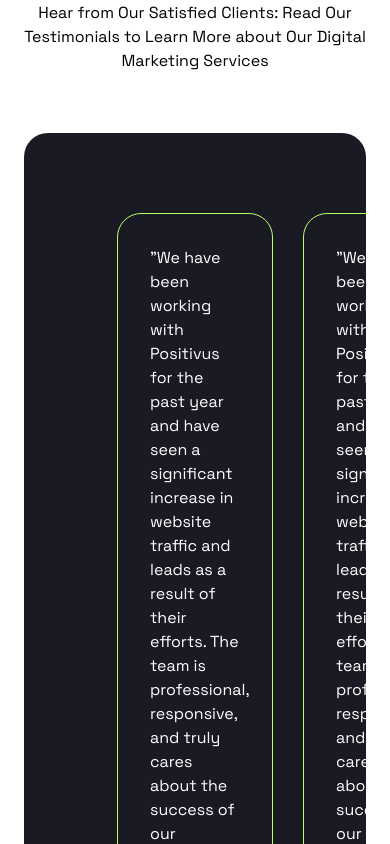
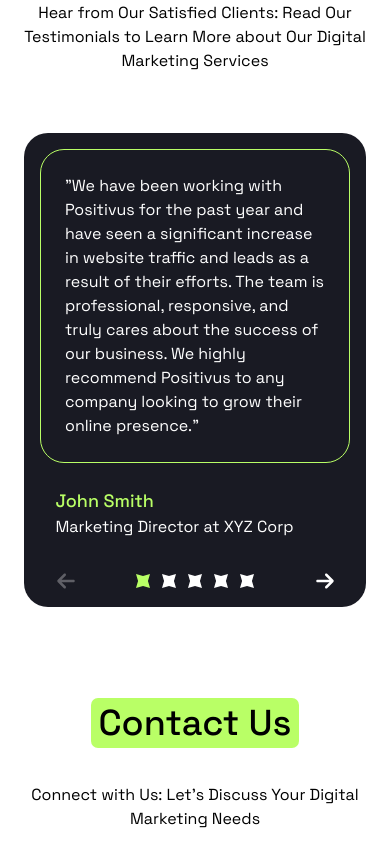
Before and after one commit to smpatel-en/positivus, a React (Vite) app: page / in a window 390 px wide. Shown: the part 9940-10784 px from the top of the page. Built offline with nearby package versions, Linux system fonts and the light colour scheme.

Commit message:
fix: Update deployment script in package.json and adjust Swiper imports in Testimonials and index.css

```diff
--- a/package.json
+++ b/package.json
@@ -10,7 +10,7 @@
     "lint": "eslint .",
     "preview": "vite preview",
     "predeploy": "npm run build",
-    "deploy": "gh-pages -d build"
+    "deploy": "gh-pages -d dist"
   },
   "dependencies": {
     "@tailwindcss/vite": "^4.1.16",
--- a/src/components/generic/sections/Testimonials.tsx
+++ b/src/components/generic/sections/Testimonials.tsx
@@ -3,10 +3,6 @@ import { testimonialsData } from "../../../lib/data";
 import { Swiper, SwiperSlide } from "swiper/react";
 import { useRef } from "react";
 import { FaArrowLeft, FaArrowRight } from "react-icons/fa6";
-
-import "swiper/css";
-import "swiper/css/pagination";
-import "swiper/css/navigation";
 
 import { Pagination, Navigation } from "swiper/modules";
 import type { Swiper as SwiperType } from "swiper";
@@ -27,19 +23,31 @@ export default function Testimonials() {
           />
 
           {/* Section Body */}
-          <div className="bg-secondary lg:rounded-primary rounded-3xl py-20 text-white">
+          <div className="bg-secondary lg:rounded-primary rounded-3xl p-4 text-white sm:px-0 sm:py-10 md:py-16 lg:py-20">
             {/* Testimonial Slider */}
             <Swiper
               centeredSlides={true}
-              slidesPerView={2}
-              spaceBetween={30}
+              slidesPerView={1}
+              spaceBetween={20}
+              breakpoints={{
+                768: {
+                  slidesPerView: 1.5,
+                  spaceBetween: 25,
+                },
+                1024: {
+                  slidesPerView: 2,
+                  spaceBetween: 30,
+                },
+              }}
               pagination={{
                 clickable: true,
                 el: ".custom-swiper-pagination",
                 bulletClass: "custom-swiper-bullet",
                 renderBullet: function (index, className) {
                   return (
-                    '<span class="' +
+                    "<span key=" +
+                    index +
+                    ' class="' +
                     className +
                     '">' +
                     '<svg width="14" height="14" viewBox="0 0 14 14"  xmlns="http://www.w3.org/2000/svg">' +
@@ -64,11 +72,11 @@ export default function Testimonials() {
               {/* Testimonial Item */}
               {testimonialsData.map((testimonial, index) => (
                 <SwiperSlide key={index}>
-                  <div className="lg:rounded-primary border-primary mb-10 rounded-3xl border p-8 lg:p-12">
+                  <div className="lg:rounded-primary border-primary mb-6 rounded-3xl border p-6 md:mb-8 md:p-8 lg:mb-10 lg:p-12">
                     <p>"{testimonial.content}"</p>
                     <div></div>
                   </div>
-                  <div className="mx-auto max-w-[80%]">
+                  <div className="mx-auto max-w-[90%] md:max-w-[80%]">
                     <h4 className="text-primary">{testimonial.author}</h4>
                     <p>{testimonial.position}</p>
                   </div>
@@ -77,13 +85,13 @@ export default function Testimonials() {
             </Swiper>
 
             {/* Custom Pagination and Navigation */}
-            <div className="mx-auto mt-15 flex max-w-[50%] items-center justify-between gap-6 lg:mt-30">
+            <div className="mx-auto mt-8 flex max-w-[90%] items-center justify-between gap-4 md:mt-12 md:max-w-[70%] md:gap-6 lg:mt-15 lg:max-w-[50%]">
               {/* Previous Button */}
               <button
                 className="custom-swiper-prev hover:text-primary cursor-pointer transition-all"
                 aria-label="Previous slide"
               >
-                <FaArrowLeft className="text-2xl" />
+                <FaArrowLeft className="text-xl md:text-2xl" />
               </button>
 
               {/* Pagination Dots */}
@@ -94,7 +102,7 @@ export default function Testimonials() {
                 className="custom-swiper-next hover:text-primary cursor-pointer transition-all"
                 aria-label="Next slide"
               >
-                <FaArrowRight className="text-2xl" />
+                <FaArrowRight className="text-xl md:text-2xl" />
               </button>
             </div>
           </div>
--- a/src/index.css
+++ b/src/index.css
@@ -1,4 +1,8 @@
 @import "tailwindcss";
+
+@import "swiper/css";
+@import "swiper/css/pagination";
+@import "swiper/css/navigation";
 
 :root {
   /* Color Variables */
```
